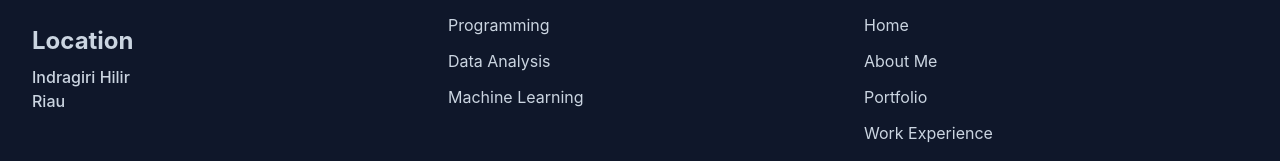
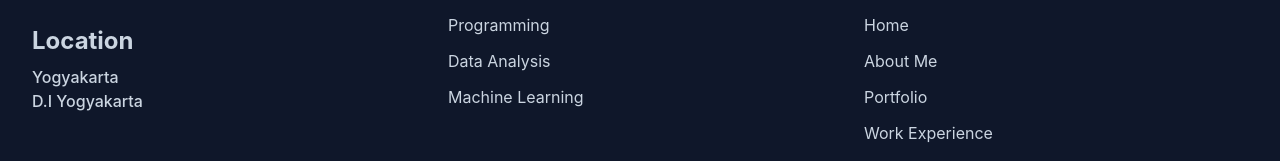
Before and after one commit to akmalazaki/akmalazaki.github.io, a website: page index.html in a window 1280 px wide. Shown: the part 5317-5478 px from the top of the page. Drawn offline with Linux system fonts and the light colour scheme.

Commit message:
Update index.html

```diff
--- a/index.html
+++ b/index.html
@@ -370,8 +370,8 @@
           <div class="mb-12 w-full px-4 font-medium text-slate-300 md:w-1/3">
             <h2 class="mb-5 text-4xl font-bold text-white">Akmal Azaki</h2>
             <h3 class="mb-2 text-2xl font-bold">Location</h3>
-            <p>Indragiri Hilir</p>
-            <p>Riau</p>
+            <p>Yogyakarta</p>
+            <p>D.I Yogyakarta</p>
           </div>
           <div class="mb-12 w-full px-4 md:w-1/3">
             <h3 class="mb-5 text-xl font-semibold text-white">Writing Category</h3>
```
